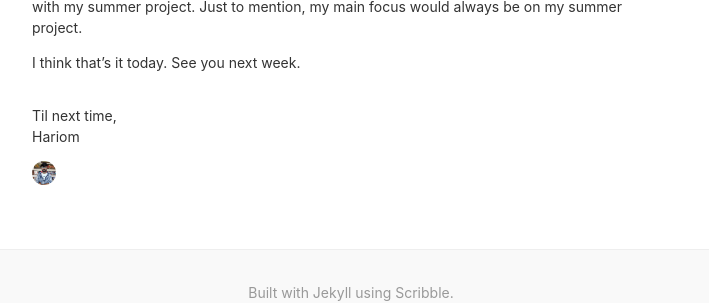
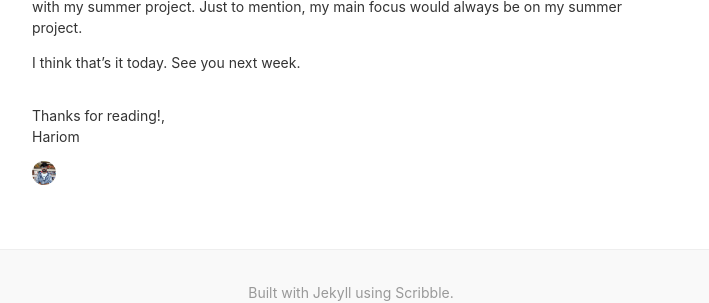
Before and after one commit to harry-hov/blogs, a Jekyll site: the page built from _posts/2020-05-08-week0-pilot.md, in a window 1280 px wide. Shown: the part 1069-1372 px from the top of the page, without its empty margins (289-998 px from the left). Built offline with Jekyll 4.4.1, drawn with Linux system fonts in a browser that asks for light colours; comment, search, counter and statistics services are not loaded.

Commit message:
Update signoff.html

```diff
--- a/_includes/signoff.html
+++ b/_includes/signoff.html
@@ -1,5 +1,5 @@
 <p class="mt4">
-  Til next time,<br>
+  Thanks for reading!,<br>
   {{ site.signoff }}
 </p>
 <img src="{{ site.url }}/images/me.png" alt="Hariom Verma" width="24px" height="24px"/>
```
